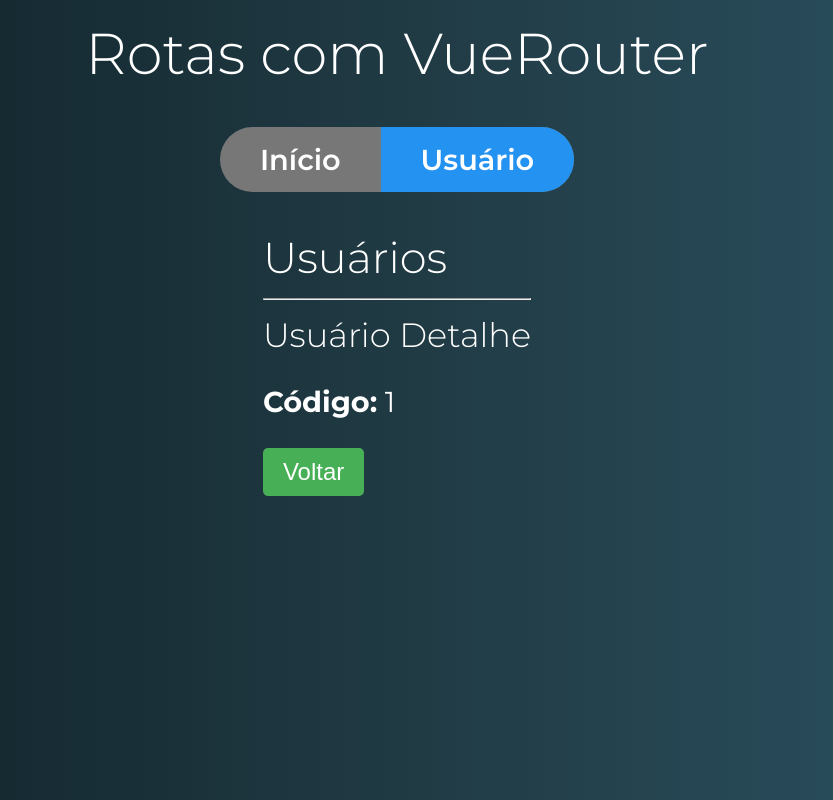
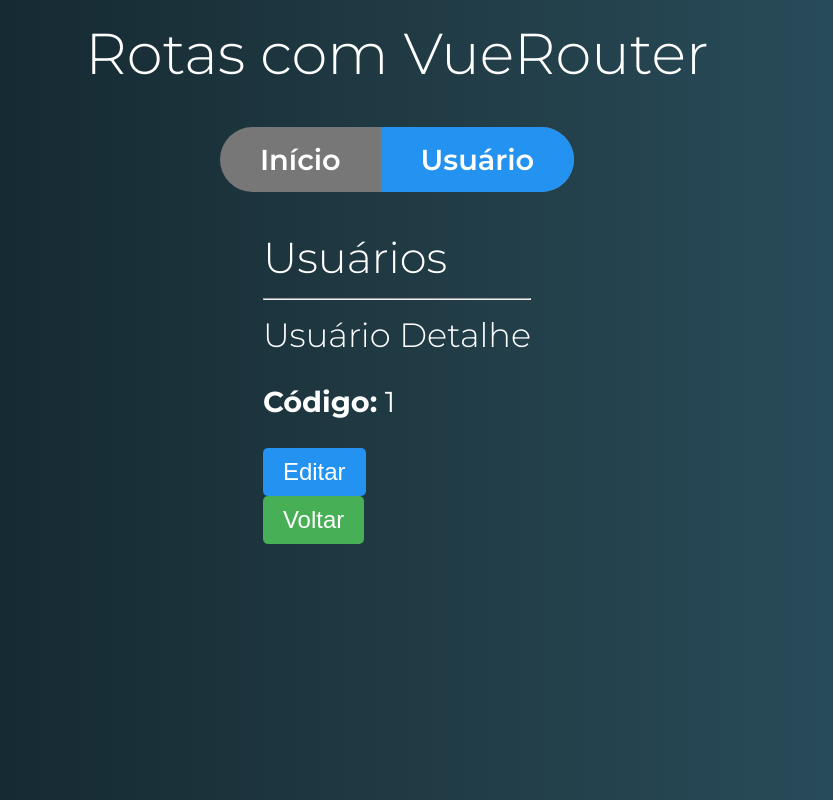
Before and after one commit to robertov8/cursovuejs2modulo1, a Vue app in the folder rotas/rotas-exercicios/: page /usuario/1 in a window 1280 px wide. Shown: the whole page, without its empty margins (243-1076 px from the left). Built offline with nearby package versions, Linux system fonts and the light colour scheme.

Commit message:
258. Tornando Router Links mais Dinâmico

```diff
--- a/rotas/rotas-exercicios/src/components/usuario/UsuarioDetalhe.vue
+++ b/rotas/rotas-exercicios/src/components/usuario/UsuarioDetalhe.vue
@@ -5,6 +5,8 @@
         <p>
             <strong>Código:</strong> {{ id }}
         </p>
+
+        <router-link tag="button" primario :to="`/usuario/${id}/editar`">Editar</router-link>
     </div>
 </template>
 
```
